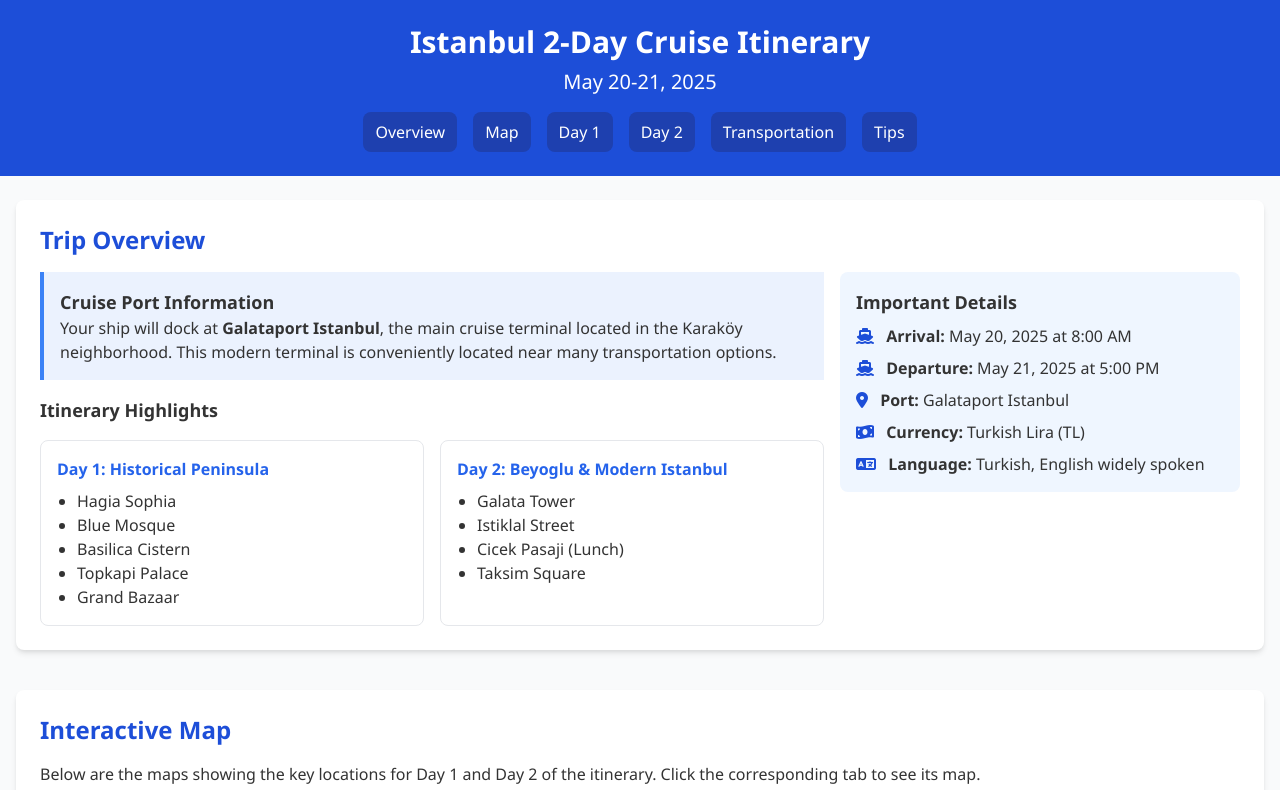
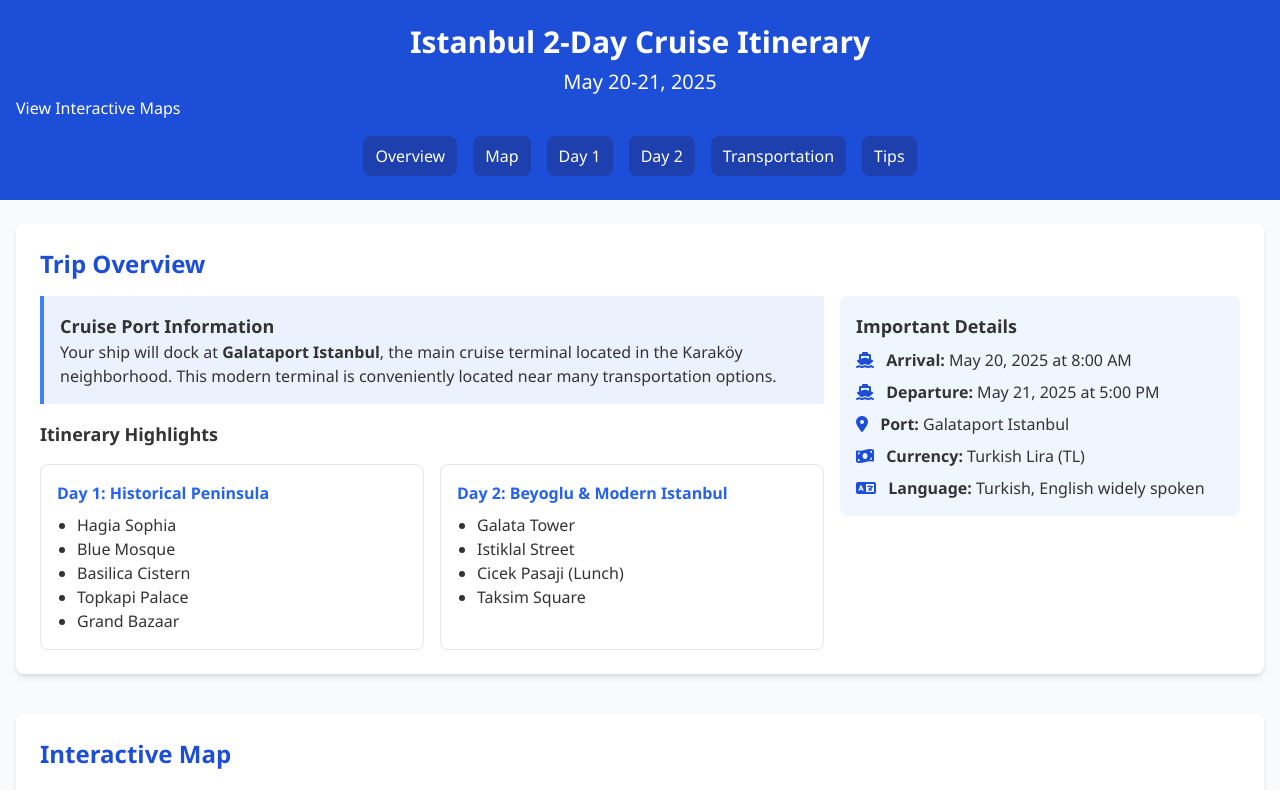
Before and after one commit to jamiemclellanphd/instanbul-itineary, a plain HTML site: page index.html in a window 1280 px wide. Shown: the top 790 px of the page. Drawn offline with nearby package versions, Linux system fonts and the light colour scheme.

Commit message:
Update index.html

```diff
--- a/index.html
+++ b/index.html
@@ -83,6 +83,7 @@
     <div class="container mx-auto px-4">
       <h1 class="text-3xl font-bold text-center">Istanbul 2-Day Cruise Itinerary</h1>
       <p class="text-center text-xl mt-2">May 20-21, 2025</p>
+      <a href="maps.html">View Interactive Maps</a>
 
       <!-- Navigation menu -->
       <nav class="mt-4 no-print">
```
